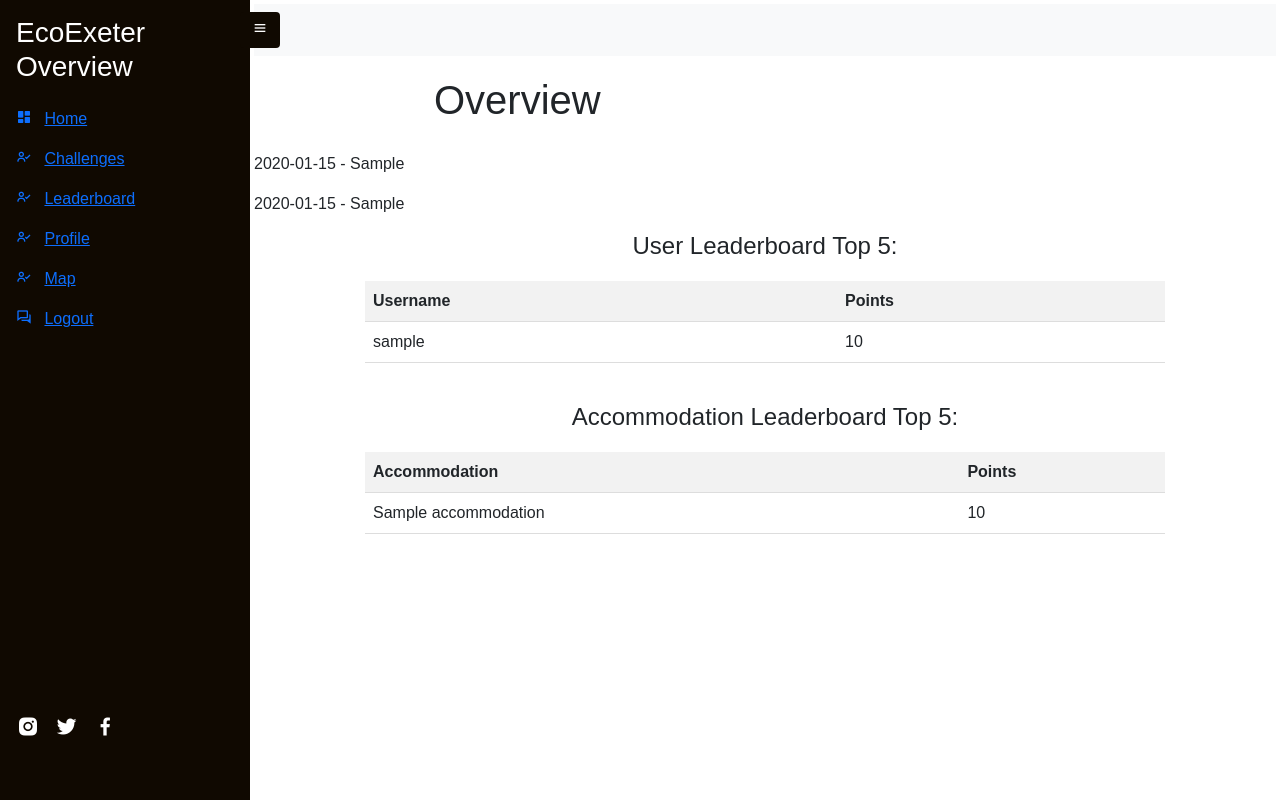
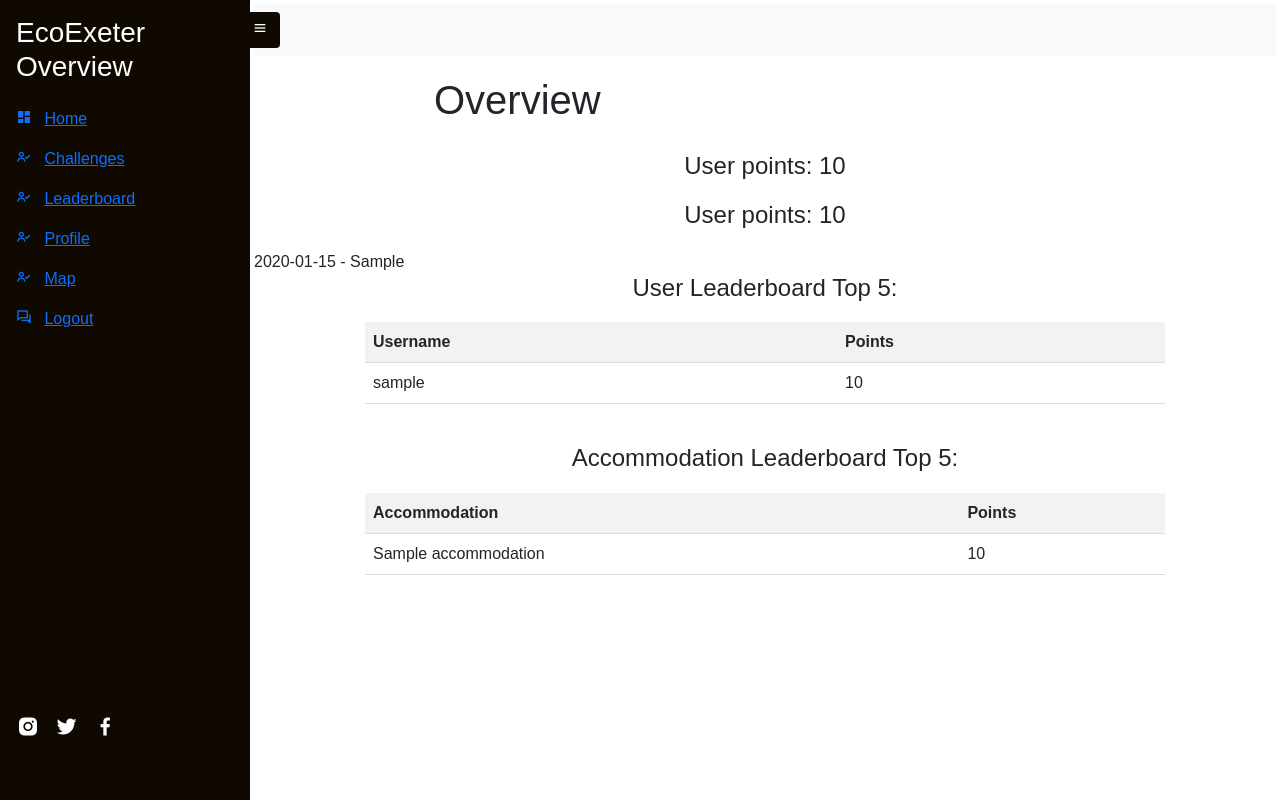
Before and after one commit to prinal07/GroupDjangoProject, a Django app: template player/templates/player/overview.html in a window 1280 px wide. Run offline with Django 4.2, Linux system fonts and the light colour scheme; tables that the repository leaves empty hold one stand-in row (values such as "Sample post"); the template is opened without the code that fills it: values that come from a table or form of the project are taken from there, most other values are stand-ins (such as "Sample title", 1, 10 or a date in 2020).

Commit message:
Daily points and last date accessed fields added to User in DB.

```diff
--- /dev/null
+++ b/player/static/player/playerinfo.css
@@ -0,0 +1,11 @@
+.user-points-title {
+    text-align: center;
+    font-size: 24px;
+    margin-bottom: 20px;
+}
+
+.daily-user-points-title {
+    text-align: center;
+    font-size: 24px;
+    margin-bottom: 20px;
+}
--- a/player/templates/player/overview.html
+++ b/player/templates/player/overview.html
@@ -1,22 +1,23 @@
 {% extends "player/playerbase.html" %}
 
 {% block content %}
+    <script>
 
+    </script>
 
     <div class=main>
         <h1>Overview</h1>
     </div>
 
-    <div class="rectangular-box">
-        <div class="blurred-fact">
-            <p>{{ fact_today }}</p>
-        </div>
-        <div class="visible-fact">
-            <p>{{ fact_today }}</p>
-        </div>
+    <div class="user-points">
+
+        <h3 class="user-points-title"> User points: {{ user_points }}  </h3>
+        <h4 class="daily-user-points-title"> User points: {{ daily_points }}  </h4>
+
     </div>
 
-    <div class="progress-bar" style="width: {{ progress }}%"></div>
+    <div id="fact-div" onload="setBlur({{ daily_points }})">{{ fact_today }}</div>
+
 
 
     <div class=leaderboards>
--- a/player/templates/player/playerbase.html
+++ b/player/templates/player/playerbase.html
@@ -14,6 +14,12 @@
     <!-- custom css -->
     <link rel="stylesheet" href="{% static 'player/player.css' %}"/>
     <link rel="stylesheet" href="{% static 'player/leaderboards.css' %}">
+    <link rel="stylesheet" href="{% static 'player/playerinfo.css' %}">
+    <link rel="stylesheet" href="{% static 'player/factOfDay.css' %}">
+    <!-- custom javascript-->
+    <script src="{% static 'player/progressBar.js' %}"></script>
+
+
     <link rel="shortcut icon" href="{% static 'player/unilogo.png' %}" type="image/x-icon">
 
 
--- a/users/models.py
+++ b/users/models.py
@@ -1,5 +1,8 @@
+from datetime import date
+
 from django.db import models
 from django.contrib.auth.models import User
+
 
 # Create your models here.
 
@@ -13,6 +16,8 @@ class Account(models.Model):
     group = models.IntegerField(default=0)
     level = models.IntegerField(default=0)
     points = models.IntegerField(default=0)
+    daily_points = models.IntegerField(default=0)
+    last_day_accessed = models.DateField(default=date.today)
     staffCheck = models.BooleanField(default=False)
 
     def is_my_bool_field_true(self):
```
Also changed, not shown: player/views.py (+15 -4 lines). Lines whose indentation alone changed are shown as unchanged.
